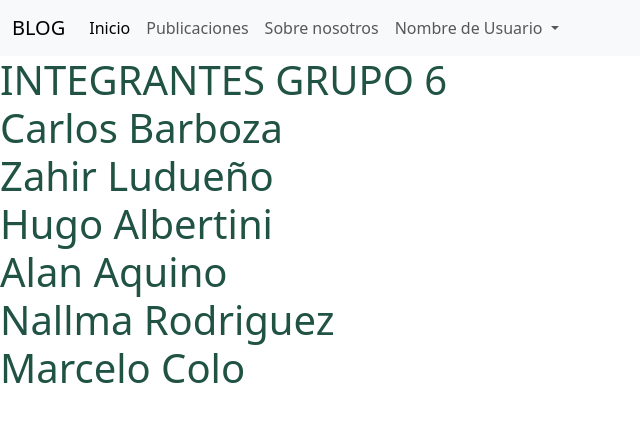
After one commit to carloslionelxd/c7_new_grupo6, a Django app: page /sobrenosotros/ in a window 1280 px wide. The commit adds this page. Shown: the top 422 px of the page, without its empty margins (0-640 px from the left). Run offline with Django 4.2, Linux system fonts and the light colour scheme.

Commit message:
Se agrego integrantes en seccion SobreNosotros

```diff
--- a/core/urls.py
+++ b/core/urls.py
@@ -4,4 +4,5 @@ from core import views
 urlpatterns = [
     path('index/', views.indexView, name = 'index'),
     path('publicaciones/', views.publicacionesView, name = 'publicaciones'),
+    path('sobrenosotros/', views.sobrenosotrosView, name = 'sobrenosotros'),
 ]
--- a/core/views.py
+++ b/core/views.py
@@ -7,3 +7,6 @@ def indexView(request):
 
 def publicacionesView(request):
     return render(request, 'publicaciones.html', {})
+
+def sobrenosotrosView(request):
+    return render(request, 'sobrenosotros.html', {})
--- a/templates/base.html
+++ b/templates/base.html
@@ -25,7 +25,7 @@
                 <a class="nav-link" href="{% url 'publicaciones' %}">Publicaciones</a>
               </li>
               <li class="nav-item">
-                <a class="nav-link" href="#">Sobre nosotros</a>
+                <a class="nav-link" href="{% url 'sobrenosotros' %}">Sobre nosotros</a>
               </li>
               <li class="nav-item dropdown">
                 <a class="nav-link dropdown-toggle" href="#" role="button" data-bs-toggle="dropdown" aria-expanded="false">
--- /dev/null
+++ b/templates/sobrenosotros.html
@@ -0,0 +1,19 @@
+{% extends 'base.html' %}
+
+
+{% block contenido %}
+
+<h1>
+    INTEGRANTES GRUPO 6
+
+    <div>Carlos Barboza</div>
+    <div>Zahir Ludueño</div>
+    <div>Hugo Albertini</div>
+    <div>Alan Aquino</div>
+    <div>Nallma Rodriguez</div>
+    <div>Marcelo Colo</div>
+
+
+</h1>
+
+{% endblock contenido %}
```
